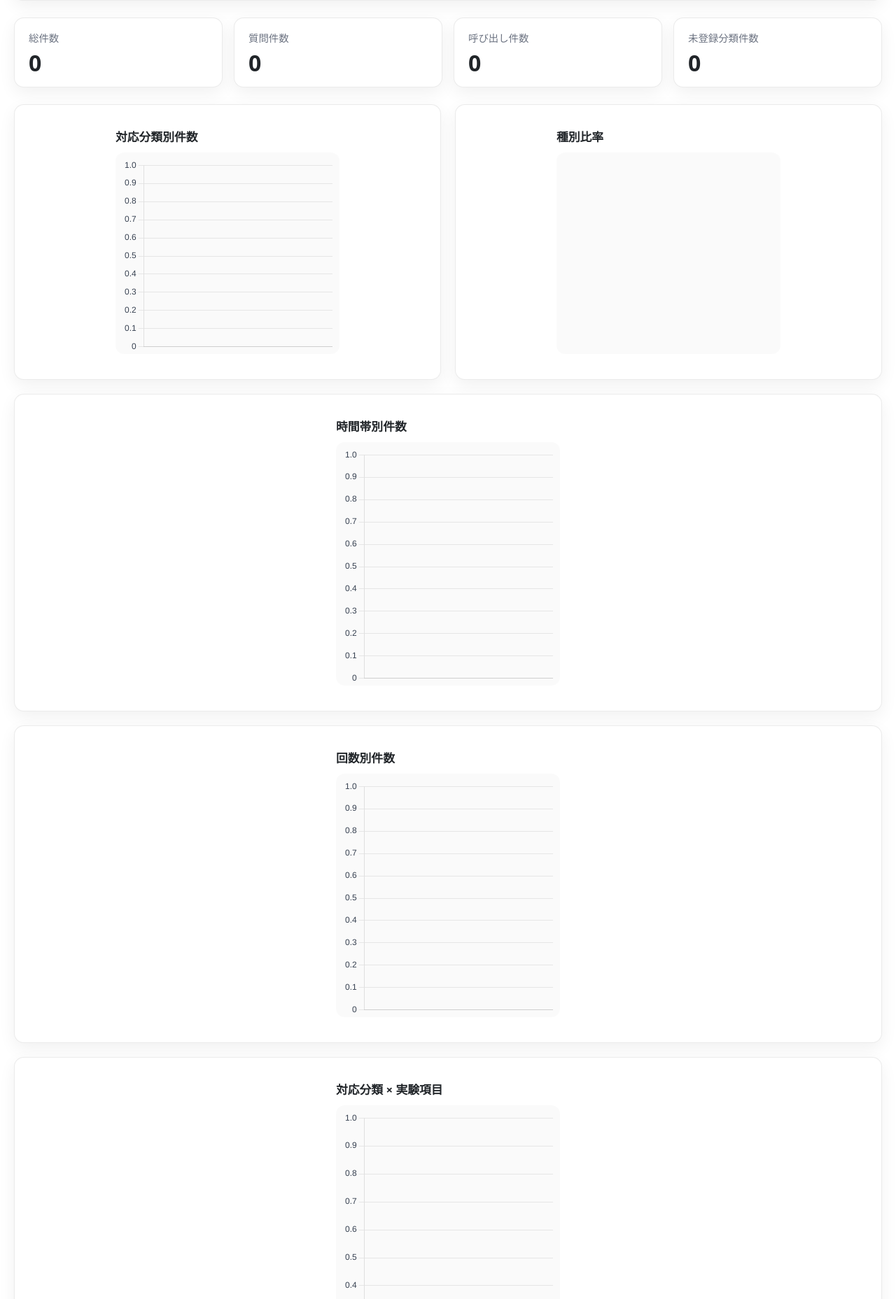
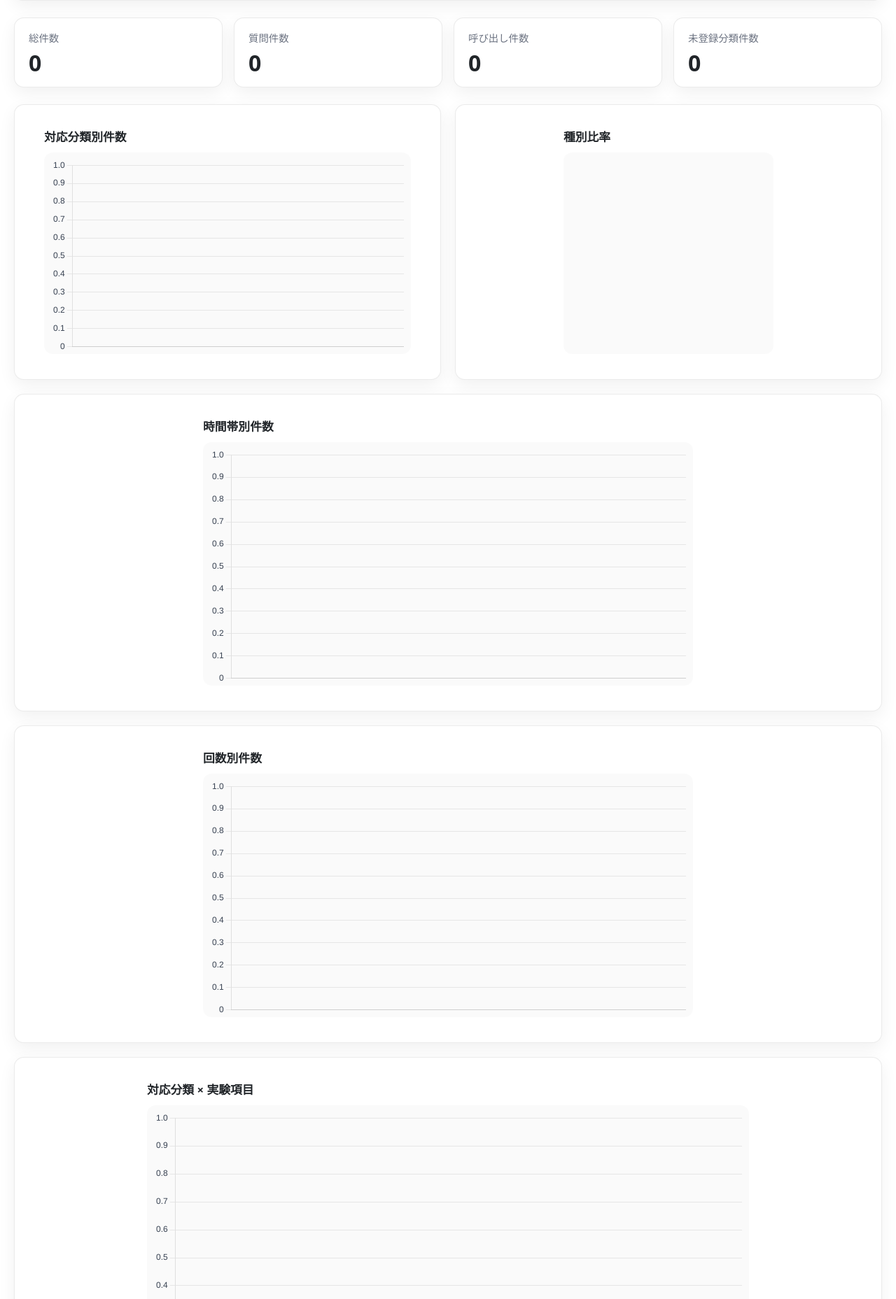
Before and after one commit to tslab-fukuda/scoring_system, a Django app: page /attendance/help_ticket_analytics/ in a window 1280 px wide. Shown: the part 415-2272 px from the top of the page at 70% size. Run offline with Django 4.2, Linux system fonts and the light colour scheme; a user stored in the database is signed in; data comes from the database, SQL or seed files in the repository; data that the repository does not hold is empty; a map, chart or similar area stays blank.

Commit message:
図の軸ラベルが詰まる問題を修正

```diff
--- a/submission/static/submission/css/help_ticket_analytics.css
+++ b/submission/static/submission/css/help_ticket_analytics.css
@@ -112,6 +112,7 @@
 }
 
 .analytics-chart-shell {
+    display: block;
     width: 100%;
     min-width: 0;
     overflow: hidden;
@@ -124,6 +125,13 @@
     position: relative;
     height: 280px;
     width: 100%;
+    min-width: 0;
+}
+
+.analytics-chart-wrap canvas {
+    display: block;
+    width: 100% !important;
+    height: 100% !important;
 }
 
 .analytics-chart-wrap-lg {
--- a/submission/static/submission/js/help_ticket_analytics.js
+++ b/submission/static/submission/js/help_ticket_analytics.js
@@ -245,7 +245,7 @@
                             plugins: { legend: { labels: { color: tickColor } } },
                             scales: {
                                 x: {
-                                    ticks: { color: tickColor, autoSkip: false, maxRotation: 0, minRotation: 0 },
+                                    ticks: { color: tickColor, autoSkip: false, maxRotation: 35, minRotation: 35, font: { size: 10 } },
                                     grid: { color: gridColor },
                                 },
                                 y: { beginAtZero: true, ticks: { color: tickColor }, grid: { color: gridColor } },
```
